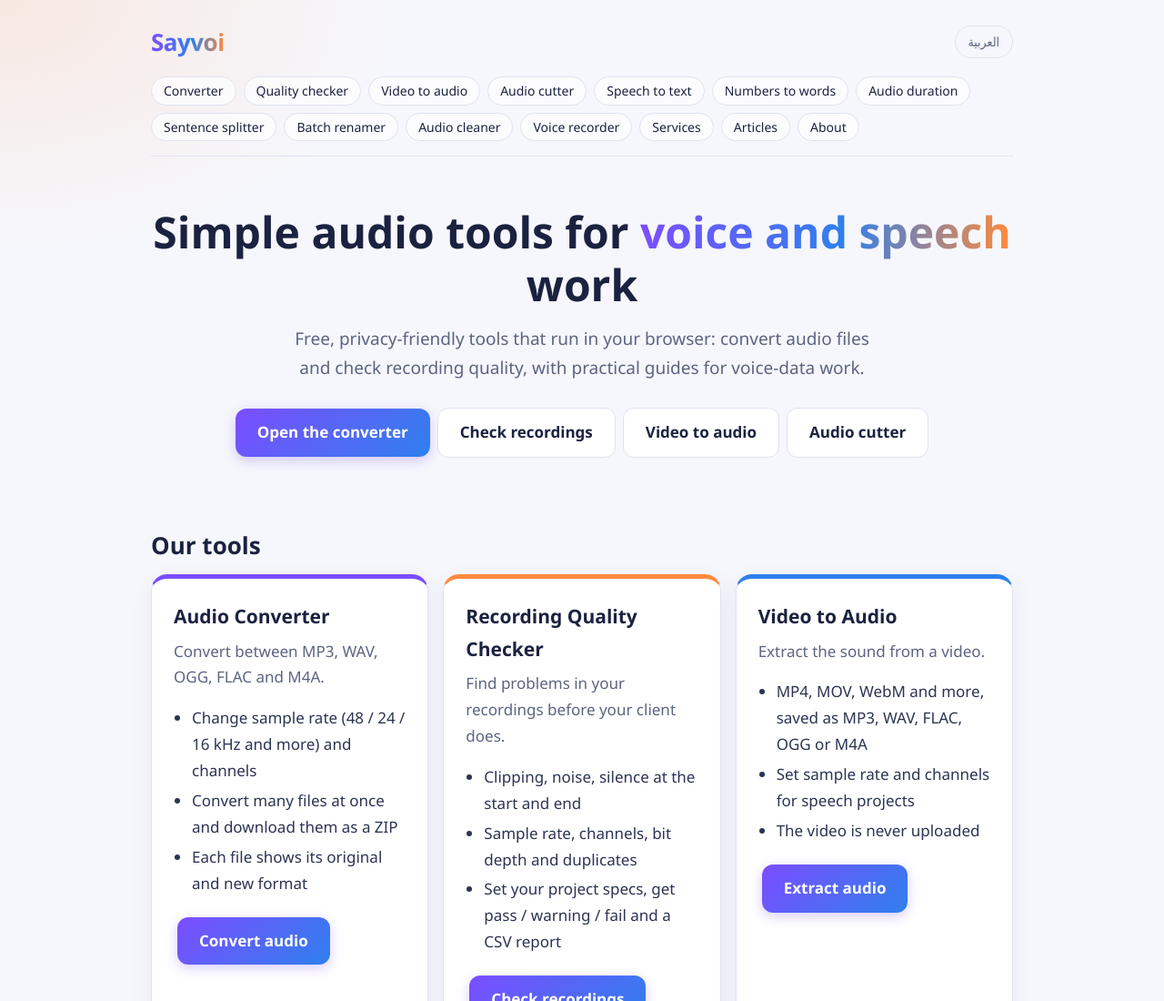
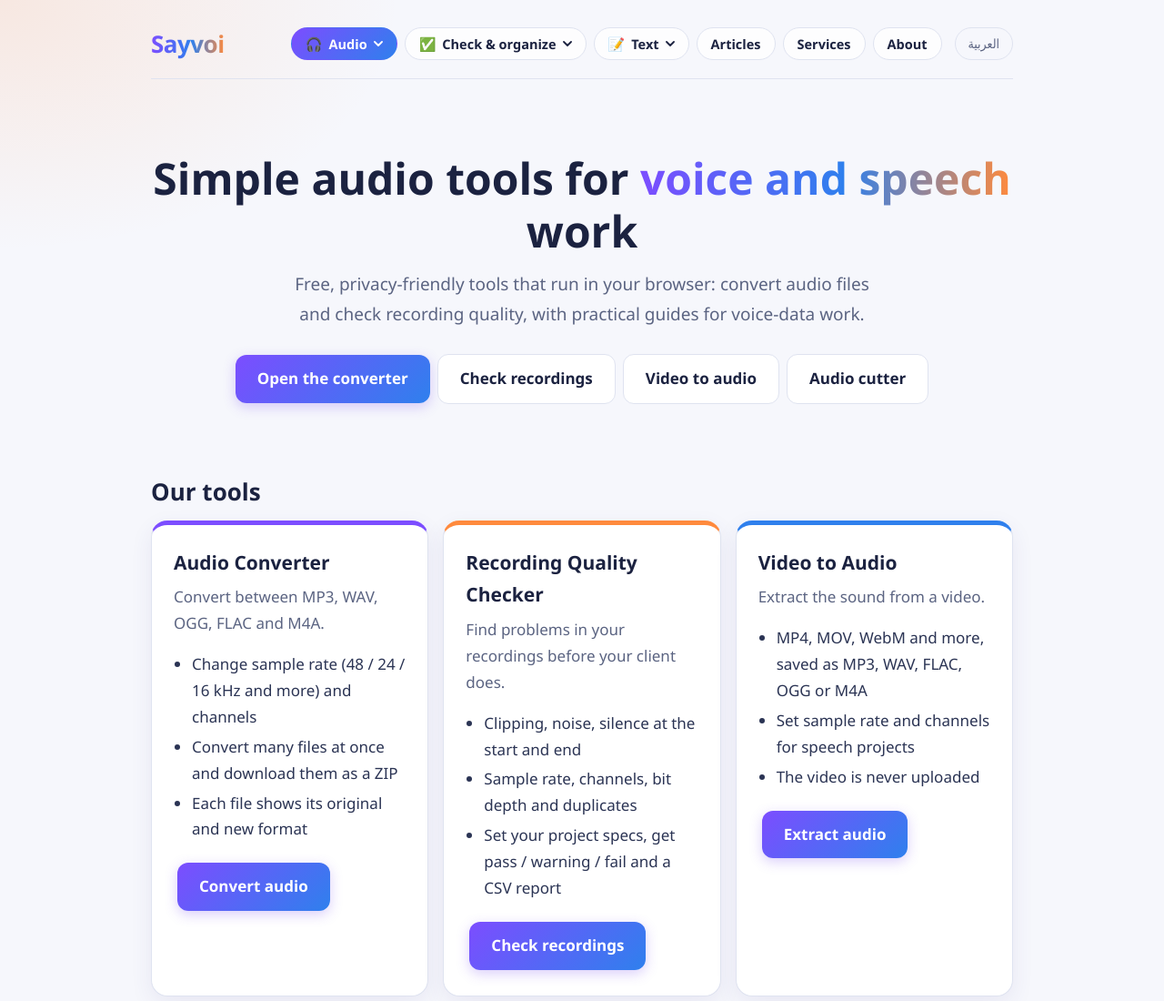
Before and after one commit to wrecker0000000-tech/sayvoi-site, a plain HTML site: page index.html in a window 1280 px wide. Shown: the top 1100 px of the page at 91% size. Drawn offline with Linux system fonts and the light colour scheme.

Commit message:
Add files via upload

```diff
--- /dev/null
+++ b/assets/nav.css
@@ -0,0 +1,34 @@
+/* Sayvoi shared navigation (menus) */
+nav.top.sv{display:flex;align-items:center;flex-wrap:wrap;gap:10px 14px;padding:6px 0 16px;margin-bottom:26px;border-bottom:1px solid var(--line,#dfe3f0)}
+nav.top.sv::before{display:none!important}
+nav.top.sv .brand{order:0;font-size:26px;margin-inline-end:auto}
+nav.top.sv .sv-row{display:flex;align-items:center;flex-wrap:wrap;gap:8px;order:1}
+nav.top.sv button:not(.sv-btn),nav.top.sv .lang{order:2}
+nav.top.sv .sv-dd{position:relative}
+nav.top.sv .sv-btn,nav.top.sv a.sv-ln{display:inline-flex;align-items:center;gap:7px;font:inherit;font-size:14.5px;font-weight:600;line-height:1.4;padding:7px 15px;border:1px solid var(--line,#dfe3f0);border-radius:99px;background:rgba(255,255,255,.78);color:var(--ink,#1b2240);cursor:pointer;text-decoration:none;white-space:nowrap;transition:background .15s,border-color .15s,color .15s,box-shadow .15s}
+nav.top.sv .sv-btn:hover,nav.top.sv a.sv-ln:hover,nav.top.sv .sv-btn[aria-expanded="true"]{border-color:var(--accent,#6a3df0);color:var(--accent,#6a3df0);background:#fff;box-shadow:0 4px 14px rgba(106,61,240,.12)}
+nav.top.sv .sv-btn.on,nav.top.sv a.sv-ln.on{background:var(--grad,linear-gradient(135deg,#7c4dff,#2f80ed));color:#fff;border-color:transparent;padding:7px 15px}
+nav.top.sv .sv-btn.on:hover,nav.top.sv a.sv-ln.on:hover{color:#fff;filter:brightness(1.07)}
+nav.top.sv .sv-btn:focus-visible,nav.top.sv .sv-it:focus-visible,nav.top.sv a.sv-ln:focus-visible{outline:3px solid rgba(106,61,240,.4);outline-offset:2px}
+nav.top.sv .sv-gi{font-size:15px;line-height:1}
+nav.top.sv .sv-car{transition:transform .18s}
+nav.top.sv .sv-btn[aria-expanded="true"] .sv-car{transform:rotate(180deg)}
+nav.top.sv .sv-pn{position:fixed;z-index:1000;max-height:calc(100vh - 90px);overflow:auto;padding:8px;background:#fff;border:1px solid var(--line,#dfe3f0);border-radius:18px;box-shadow:0 18px 48px rgba(40,30,110,.20),0 2px 8px rgba(40,30,110,.08);animation:svin .16s ease-out}
+nav.top.sv .sv-pn[hidden]{display:none}
+@keyframes svin{from{opacity:0;transform:translateY(-6px)}to{opacity:1;transform:none}}
+nav.top.sv .sv-it{display:flex;align-items:center;gap:12px;padding:10px 12px;border-radius:12px;text-decoration:none;color:var(--ink,#1b2240);background:transparent;border:0;transition:background .12s}
+nav.top.sv .sv-it:hover,nav.top.sv .sv-it:focus{background:#f3f0ff;color:var(--ink,#1b2240);outline:none}
+nav.top.sv .sv-it.cur{background:linear-gradient(135deg,#f0ecff,#fff3e8)}
+nav.top.sv .sv-ic{flex:none;display:grid;place-items:center;width:38px;height:38px;border-radius:11px;background:#f0ecff;font-size:19px;line-height:1}
+nav.top.sv .sv-it:nth-child(3n+2) .sv-ic{background:#e8f1ff}
+nav.top.sv .sv-it:nth-child(3n) .sv-ic{background:#fff1e6}
+nav.top.sv .sv-tx{display:flex;flex-direction:column;min-width:0}
+nav.top.sv .sv-tx b{font-size:15px;line-height:1.4;color:var(--ink,#1b2240)}
+nav.top.sv .sv-tx small{font-size:12.5px;line-height:1.5;color:var(--muted,#5b6482)}
+@media (max-width:640px){
+ nav.top.sv{gap:8px 10px}
+ nav.top.sv .sv-row{order:3;flex-basis:100%;gap:6px}
+ nav.top.sv .sv-btn,nav.top.sv a.sv-ln{font-size:13.5px;padding:6px 12px}
+ nav.top.sv .sv-btn.on,nav.top.sv a.sv-ln.on{padding:6px 12px}
+}
+@media (prefers-reduced-motion:reduce){nav.top.sv .sv-pn{animation:none}nav.top.sv .sv-car{transition:none}}
--- /dev/null
+++ b/assets/nav.js
@@ -0,0 +1,111 @@
+/* Sayvoi shared navigation (menus). One definition for every page. */
+(function(){
+var D={
+ groups:[
+  {id:"audio",ic:"🎧",en:"Audio",ar:"الصوت",items:[
+   ["/","🔄","Converter","المحوّل","Convert between MP3, WAV, OGG, FLAC and M4A","حوّل بين MP3 وWAV وOGG وFLAC وM4A"],
+   ["/audio-cutter/","✂️","Audio cutter","قص الصوت","Trim and cut recordings","قصّ التسجيلات واقتطع أجزاء منها"],
+   ["/audio-cleaner/","✨","Audio cleaner","منظّف الصوت","Reduce noise, trim silence, set volume","خفّف الضوضاء وأزل الصمت واضبط الصوت"],
+   ["/audio-speed/","⏩","Speed changer","تغيير السرعة","Slow down or speed up audio","أبطئ الصوت أو سرّعه"],
+   ["/voice-recorder/","🎙️","Voice recorder","مسجّل الصوت","Record WAV or MP3 in your browser","سجّل صوتك بصيغة WAV أو MP3"],
+   ["/video-to-audio/","🎬","Video to audio","فيديو إلى صوت","Extract the audio from video files","استخرج الصوت من ملفات الفيديو"]]},
+  {id:"qc",ic:"✅",en:"Check & organize",ar:"الفحص والتنظيم",items:[
+   ["/check/","✅","Quality checker","فاحص الجودة","Find clipping, noise and silence","اكتشف القصّ والضوضاء والصمت"],
+   ["/audio-duration/","⏱️","Audio duration","مدة الملفات","Total length of many files","مجموع مدة ملفات كثيرة"],
+   ["/audio-renamer/","🏷️","Batch renamer","إعادة التسمية","Rename recordings from a ZIP","أعد تسمية تسجيلات كثيرة من ZIP"]]},
+  {id:"text",ic:"📝",en:"Text",ar:"النصوص",items:[
+   ["/speech-to-text/","🗣️","Speech to text","الصوت إلى نص","Transcribe audio in your browser","حوّل الصوت إلى نص داخل متصفحك"],
+   ["/sentence-splitter/","🧩","Sentence splitter","مقسّم الجمل","Split text into recording sentences","قسّم النص إلى جمل للتسجيل"],
+   ["/numbers-to-words/","🔢","Numbers to words","الأرقام بالحروف","Digits to spoken Arabic words","حوّل الأرقام إلى كلمات عربية منطوقة"]]}
+ ],
+ links:[["/articles/","Articles","المقالات"],["https://sayvoi.com/services/","Services","الخدمات"],["/about.html","About","عن الموقع"]]
+};
+function lang(){return (document.documentElement.getAttribute("lang")||"ar").slice(0,2)==="en"?"en":"ar";}
+var CONV="https://convert.sayvoi.com",MAIN=location.hostname.replace(/^www\./,"")==="sayvoi.com";
+function href(h){if(!MAIN)return h;if(h==="https://sayvoi.com/services/")return "/services/";return h.charAt(0)==="/"&&h!=="/"?CONV+h:(h==="/"?CONV+"/":h);}
+function abs(h){try{var u=new URL(h,location.href);return u.origin+norm(u.pathname);}catch(e){return h;}}
+function norm(p){p=p.replace(/index\.html$/,"");if(p.length>1&&p.slice(-1)!=="/")p=p.replace(/\/$/,"");return p;}
+function here(){return norm(location.pathname);}
+function same(h){return abs(href(h))===location.origin+here();}
+function inArticles(){return !MAIN&&/^\/articles\//.test(location.pathname);}
+function esc(s){return String(s).replace(/&/g,"&amp;").replace(/</g,"&lt;");}
+function build(L){
+ var o='<a class="brand" href="/">Sayvoi</a><div class="sv-row">';
+ D.groups.forEach(function(g){
+  var on=g.items.some(function(i){return same(i[0]);});
+  o+='<div class="sv-dd"><button type="button" class="sv-btn'+(on?' on':'')+'" aria-haspopup="true" aria-expanded="false" data-g="'+g.id+'"><span class="sv-gi" aria-hidden="true">'+g.ic+'</span>'+esc(g[L])+'<svg class="sv-car" viewBox="0 0 10 6" width="10" height="6" aria-hidden="true"><path d="M1 1l4 4 4-4" fill="none" stroke="currentColor" stroke-width="1.8" stroke-linecap="round" stroke-linejoin="round"/></svg></button>';
+  o+='<div class="sv-pn" role="menu" hidden>';
+  g.items.forEach(function(i){
+   var cur=same(i[0]);
+   o+='<a role="menuitem" class="sv-it'+(cur?' cur':'')+'" href="'+href(i[0])+'"'+(cur?' aria-current="page"':'')+'><span class="sv-ic" aria-hidden="true">'+i[1]+'</span><span class="sv-tx"><b>'+esc(L==="en"?i[2]:i[3])+'</b><small>'+esc(L==="en"?i[4]:i[5])+'</small></span></a>';
+  });
+  o+='</div></div>';
+ });
+ D.links.forEach(function(k){
+  var cur=(k[0]==="/articles/"&&inArticles())||same(k[0]);
+  o+='<a class="sv-ln'+(cur?' on':'')+'" href="'+href(k[0])+'">'+esc(L==="en"?k[1]:k[2])+'</a>';
+ });
+ return o+'</div>';
+}
+var nav=null,keep=[],busy=false,openBtn=null,timer=null;
+function closeAll(){
+ var b=nav&&nav.querySelectorAll(".sv-btn");if(!b)return;
+ for(var i=0;i<b.length;i++){b[i].setAttribute("aria-expanded","false");var p=b[i].nextElementSibling;if(p)p.hidden=true;}
+ openBtn=null;
+}
+function place(btn){
+ var p=btn.nextElementSibling,r=btn.getBoundingClientRect(),vw=document.documentElement.clientWidth;
+ var w=Math.min(380,vw-16);p.style.width=w+"px";
+ var left=document.documentElement.dir==="rtl"?r.right-w:r.left;
+ left=Math.max(8,Math.min(left,vw-w-8));
+ p.style.left=left+"px";p.style.top=(r.bottom+8)+"px";
+}
+function open(btn){
+ closeAll();btn.setAttribute("aria-expanded","true");var p=btn.nextElementSibling;p.hidden=false;place(btn);openBtn=btn;
+}
+function wire(){
+ var btns=nav.querySelectorAll(".sv-btn");
+ Array.prototype.forEach.call(btns,function(b){
+  b.addEventListener("click",function(e){e.stopPropagation();if(openBtn===b&&!b._h)closeAll();else{open(b);b._h=false;}});
+  var dd=b.parentNode;
+  dd.addEventListener("mouseenter",function(){if(!window.matchMedia("(hover:hover)").matches)return;clearTimeout(timer);if(openBtn!==b){open(b);b._h=true;}});
+  dd.addEventListener("mouseleave",function(){if(!window.matchMedia("(hover:hover)").matches)return;timer=setTimeout(closeAll,180);});
+  b.addEventListener("keydown",function(e){if(e.key==="ArrowDown"){e.preventDefault();open(b);var a=b.nextElementSibling.querySelector("a");if(a)a.focus();}});
+  b.nextElementSibling.addEventListener("keydown",function(e){
+   var as=Array.prototype.slice.call(this.querySelectorAll("a")),i=as.indexOf(document.activeElement);
+   if(e.key==="ArrowDown"){e.preventDefault();as[(i+1)%as.length].focus();}
+   else if(e.key==="ArrowUp"){e.preventDefault();as[(i-1+as.length)%as.length].focus();}
+   else if(e.key==="Escape"){closeAll();b.focus();}
+  });
+ });
+}
+function render(){
+ if(!nav||busy)return;
+ busy=true;
+ try{
+  keep=[];
+  Array.prototype.forEach.call(nav.querySelectorAll("button,[data-sv-keep]"),function(x){if(!x.closest(".sv-row"))keep.push(x);});
+  var L=lang();
+  nav.innerHTML=build(L);
+  keep.forEach(function(x){nav.appendChild(x);});
+  nav.setAttribute("data-sv",L+"|"+here());
+  wire();
+ }finally{setTimeout(function(){busy=false;},0);}
+}
+function ensure(){
+ if(!nav)return;
+ if(nav.getAttribute("data-sv")!==lang()+"|"+here()||!nav.querySelector(".sv-row"))render();
+}
+function init(){
+ nav=document.querySelector("nav.top");if(!nav)return;
+ nav.classList.add("sv");
+ render();
+ new MutationObserver(function(){if(!busy)ensure();}).observe(document.documentElement,{attributes:true,attributeFilter:["lang","dir"]});
+ new MutationObserver(function(){if(!busy)ensure();}).observe(nav,{childList:true});
+ document.addEventListener("click",function(e){if(openBtn&&!e.target.closest(".sv-dd"))closeAll();});
+ document.addEventListener("keydown",function(e){if(e.key==="Escape")closeAll();});
+ window.addEventListener("resize",closeAll);
+ window.addEventListener("scroll",function(){if(openBtn)closeAll();},{passive:true});
+}
+if(document.readyState==="loading")document.addEventListener("DOMContentLoaded",init);else init();
+})();
--- a/index.html
+++ b/index.html
@@ -68,11 +68,13 @@ nav.top a.on:hover,.top a.nl.on:hover{color:#fff}
 @media (max-width:520px){nav.top a:not(.brand),.top a.nl{font-size:13px;padding:4px 11px}}
 /* /nav v2 */
 </style>
+<link rel="stylesheet" href="/assets/nav.css?v=1">
+<script src="/assets/nav.js?v=1" defer></script>
 </head>
 <body>
 <div class="wrap">
 <nav class="top"><a class="brand" href="/">Sayvoi</a>
-<a class="nl" href="https://convert.sayvoi.com/" data-t="n1"></a><a class="nl" href="https://convert.sayvoi.com/check/" data-t="n2"></a><a class="nl" href="https://convert.sayvoi.com/video-to-audio/" data-t="n5"></a><a class="nl" href="https://convert.sayvoi.com/audio-cutter/" data-t="n7"></a><a class="nl" href="https://convert.sayvoi.com/speech-to-text/" data-t="n8"></a><a class="nl" href="https://convert.sayvoi.com/numbers-to-words/" data-t="n9"></a><a class="nl" href="https://convert.sayvoi.com/audio-duration/" data-t="n10"></a><a class="nl" href="https://convert.sayvoi.com/sentence-splitter/" data-t="n12"></a><a class="nl" href="https://convert.sayvoi.com/audio-renamer/" data-t="n13"></a><a class="nl" href="https://convert.sayvoi.com/audio-cleaner/" data-t="n14"></a><a class="nl" href="https://convert.sayvoi.com/voice-recorder/" data-t="n11"></a><a class="nl" href="/services/" data-t="n6"></a><a class="nl" href="https://convert.sayvoi.com/articles/" data-t="n3"></a><a class="nl" href="https://convert.sayvoi.com/about.html" data-t="n4"></a>
+<a class="nl" href="https://convert.sayvoi.com/" data-t="n1"></a><a class="nl" href="https://convert.sayvoi.com/check/" data-t="n2"></a><a class="nl" href="https://convert.sayvoi.com/video-to-audio/" data-t="n5"></a><a class="nl" href="https://convert.sayvoi.com/audio-cutter/" data-t="n7"></a><a class="nl" href="https://convert.sayvoi.com/speech-to-text/" data-t="n8"></a><a class="nl" href="https://convert.sayvoi.com/numbers-to-words/" data-t="n9"></a><a class="nl" href="https://convert.sayvoi.com/audio-duration/" data-t="n10"></a><a class="nl" href="https://convert.sayvoi.com/sentence-splitter/" data-t="n12"></a><a class="nl" href="https://convert.sayvoi.com/audio-renamer/" data-t="n13"></a><a class="nl" href="https://convert.sayvoi.com/audio-cleaner/" data-t="n14"></a><a class="nl" href="https://convert.sayvoi.com/audio-speed/" data-t="n15"></a><a class="nl" href="https://convert.sayvoi.com/voice-recorder/" data-t="n11"></a><a class="nl" href="/services/" data-t="n6"></a><a class="nl" href="https://convert.sayvoi.com/articles/" data-t="n3"></a><a class="nl" href="https://convert.sayvoi.com/about.html" data-t="n4"></a>
 <button class="lang" id="langBtn" type="button">العربية</button></nav>
 
 <section class="hero">
@@ -124,7 +126,7 @@ nav.top a.on:hover,.top a.nl.on:hover{color:#fff}
       c2t:"Recording Quality Checker", c2p:"Find problems in your recordings before your client does.", c2l:["Clipping, noise, silence at the start and end","Sample rate, channels, bit depth and duplicates","Set your project specs, get pass / warning / fail and a CSV report"], c2b:"Check recordings",
       c3t:"Video to Audio", c3p:"Extract the sound from a video.", c3l:["MP4, MOV, WebM and more, saved as MP3, WAV, FLAC, OGG or M4A","Set sample rate and channels for speech projects","The video is never uploaded"], c3b:"Extract audio",
       c4t:"Audio Cutter", c4p:"Cut the part you need from any audio file.", c4l:["Drag two handles on the waveform, or type exact start and end times","Preview, add a fade in or fade out","Save as MP3 or WAV, without uploading the file"], c4b:"Cut audio",
-      n8:"Speech to text", n9:"Numbers to words", n10:"Audio duration", n11:"Voice recorder", n12:"Sentence splitter", n13:"Batch renamer", n14:"Audio cleaner",
+      n8:"Speech to text", n9:"Numbers to words", n10:"Audio duration", n11:"Voice recorder", n12:"Sentence splitter", n13:"Batch renamer", n14:"Audio cleaner",n15:"Speed changer",
       c5t:"Audio to Text (beta)", c5p:"Get a draft transcript from your audio.", c5l:["Arabic (Fusha), English and French, up to 10 minutes","Runs in your browser, the audio is never uploaded","Copy the text and edit it to your guidelines"], c5b:"Transcribe audio",
       c6t:"Numbers to Arabic Words", c6p:"Write numbers the way they are spoken.", c6l:["Egyptian dialect or Modern Standard Arabic","Numbers, dates, times, amounts, percentages and phone numbers","Find any digits left in your text"], c6b:"Convert numbers",
       c7t:"Audio Duration Calculator", c7p:"Total hours of many recordings in seconds.", c7l:["Total, average, longest and shortest file","Sample rate and channels for each file","Check project rules and export a CSV"], c7b:"Calculate duration",
@@ -145,7 +147,7 @@ nav.top a.on:hover,.top a.nl.on:hover{color:#fff}
       c2t:"فاحص جودة التسجيلات", c2p:"اكتشف مشكلات تسجيلاتك قبل أن يكتشفها عميلك.", c2l:["التشويه والضوضاء والصمت في البداية والنهاية","معدل العينة والقنوات وعمق البت والتكرار","حدّد مواصفات مشروعك لتحصل على سليم / تنبيه / مرفوض وتقرير CSV"], c2b:"افحص التسجيلات",
       c3t:"الفيديو إلى صوت", c3p:"استخرج الصوت من فيديو.", c3l:["MP4 وMOV وWebM وغيرها، بصيغة MP3 أو WAV أو FLAC أو OGG أو M4A","اضبط معدل العينة والقنوات لمشاريع الكلام","لا يُرفع الفيديو أبدًا"], c3b:"استخرج الصوت",
       c4t:"قص الصوت", c4p:"اقطع الجزء الذي تحتاجه من أي ملف صوتي.", c4l:["اسحب مقبضين على شكل الموجة، أو اكتب وقتي البداية والنهاية بدقة","استمع للمقطع وأضف تلاشيًا في البداية أو النهاية","احفظه MP3 أو WAV دون رفع الملف"], c4b:"قص الصوت",
-      n8:"الصوت إلى نص", n9:"الأرقام بالحروف", n10:"مدة الملفات", n11:"مسجّل الصوت", n12:"مقسّم الجمل", n13:"إعادة التسمية", n14:"منظّف الصوت",
+      n8:"الصوت إلى نص", n9:"الأرقام بالحروف", n10:"مدة الملفات", n11:"مسجّل الصوت", n12:"مقسّم الجمل", n13:"إعادة التسمية", n14:"منظّف الصوت",n15:"تغيير السرعة",
       c5t:"الصوت إلى نص (بيتا)", c5p:"احصل على مسودة تفريغ من صوتك.", c5l:["فصحى وإنجليزي وفرنسي، حتى 10 دقائق","يعمل داخل متصفحك ولا يُرفع الصوت أبدًا","انسخ النص وعدّله حسب إرشاداتك"], c5b:"فرّغ الصوت",
       c6t:"الأرقام بالحروف العربية", c6p:"اكتب الأرقام كما تُنطق.", c6l:["باللهجة المصرية أو الفصحى","الأرقام والتواريخ والأوقات والمبالغ والنسب وأرقام الهاتف","اكتشف أي أرقام بقيت في نصك"], c6b:"حوّل الأرقام",
       c7t:"حاسبة مدة الملفات الصوتية", c7p:"إجمالي ساعات عشرات التسجيلات في ثوانٍ.", c7l:["الإجمالي والمتوسط وأطول وأقصر ملف","معدل العينة والقنوات لكل ملف","افحص شروط المشروع وصدّر CSV"], c7b:"احسب المدة",
```
Also changed, not shown: services/index.html (+4 -2 lines).
